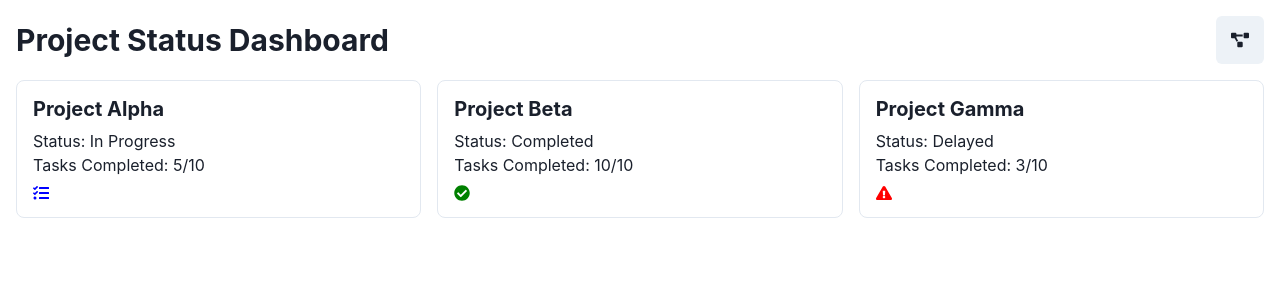
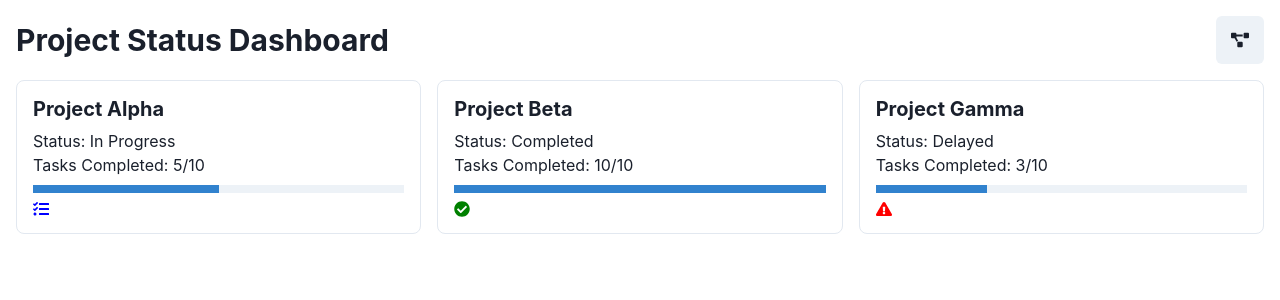
Before and after one commit to GPT-Engineer-App/project-status-dashboard, a React (Vite) app: page / in a window 1280 px wide. Shown: the top 300 px of the page. Built offline with nearby package versions, Linux system fonts and the light colour scheme.

Commit message:
Add a progress meter to the project status dashboard that shows the progress of each project from 0 - 100%.

```diff
--- a/src/pages/Index.jsx
+++ b/src/pages/Index.jsx
@@ -1,4 +1,4 @@
-import { Container, Text, VStack, Box, Heading, SimpleGrid, GridItem, Flex, Spacer, IconButton } from "@chakra-ui/react";
+import { Container, Text, VStack, Box, Heading, SimpleGrid, GridItem, Flex, Spacer, IconButton, Progress } from "@chakra-ui/react";
 import { FaProjectDiagram, FaTasks, FaCheckCircle, FaExclamationTriangle } from "react-icons/fa";
 
 const projects = [
@@ -22,6 +22,7 @@ const Index = () => {
               <Heading as="h3" size="md" mb={2}>{project.name}</Heading>
               <Text>Status: {project.status}</Text>
               <Text>Tasks Completed: {project.tasksCompleted}/{project.totalTasks}</Text>
+              <Progress value={(project.tasksCompleted / project.totalTasks) * 100} size="sm" colorScheme="blue" mt={2} />
               <Flex mt={2}>
                 {project.status === "Completed" && <FaCheckCircle color="green" />}
                 {project.status === "In Progress" && <FaTasks color="blue" />}
```
